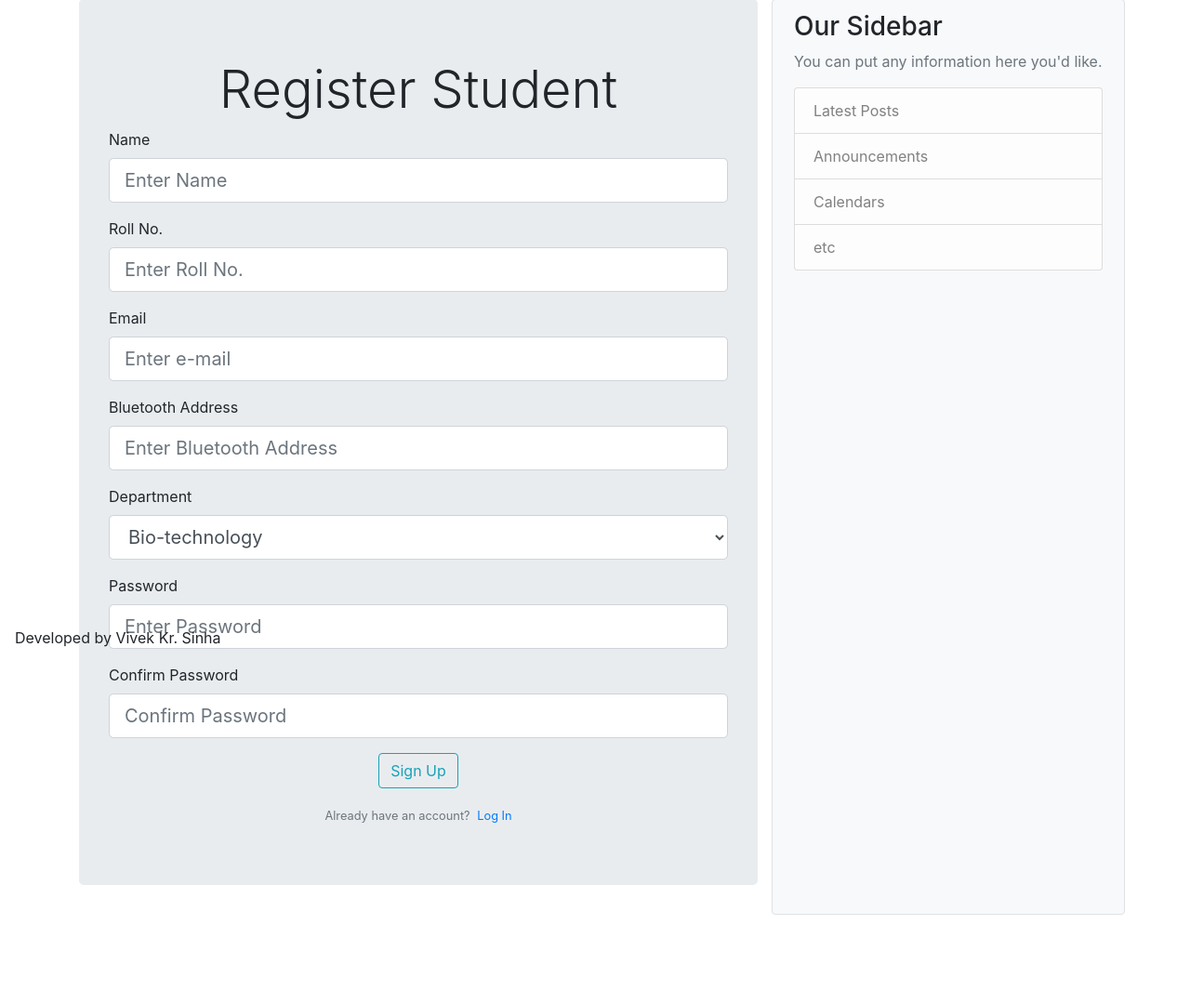
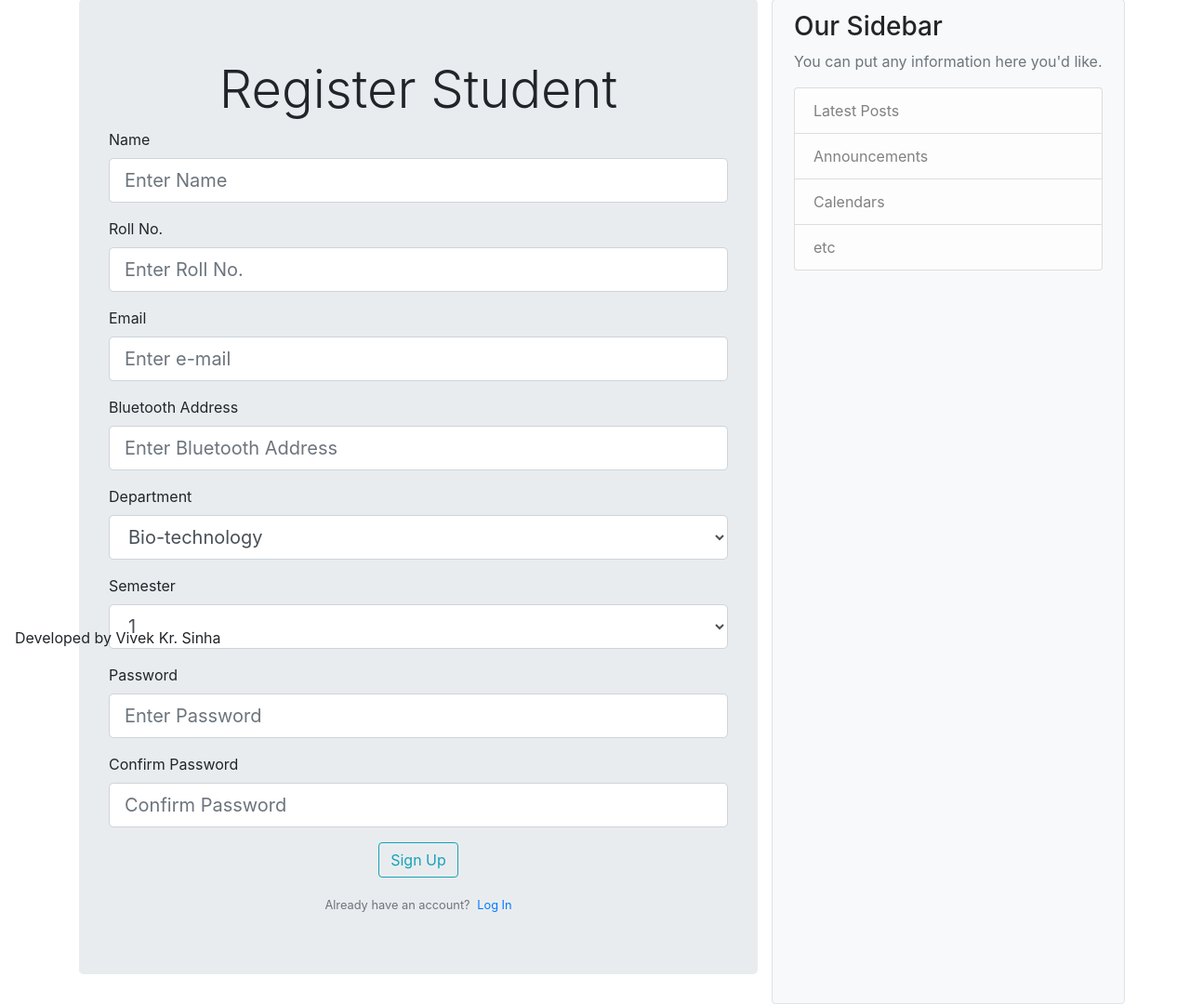
Before and after one commit to k3v007/bluetooth-attendance, a Flask app: page /student/register in a window 1280 px wide. Shown: the part 78-1158 px from the top of the page at 93% size. Before the commit the page ends 1062 px from the top, so only its background shows below. Run offline with Flask 2, Linux system fonts and the light colour scheme; parts of the project's set-up code (start-up, migrations or seed data) failed here and were passed over; some libraries are stand-ins or nearby versions.

Commit message:
added semester field in students

```diff
--- a/app/templates/registerStu.html
+++ b/app/templates/registerStu.html
@@ -72,6 +72,19 @@
         {% endif %}
       </div>
       <div class="form-group">
+        {{ form.semester.label }}
+        {% if form.semester.errors %}
+        {{ form.semester(class="form-control form-control-lg is-invalid") }}
+        <div class="invalid-feedback">
+          {% for error in form.semester.errors %}
+          <span>{{ error }}</span>
+          {% endfor %}
+        </div>
+        {% else %}
+        {{ form.semester(class="form-control form-control-lg") }}
+        {% endif %}
+      </div>
+      <div class="form-group">
         {{ form.password.label }}
         {% if form.password.errors %}
         {{ form.password(class="form-control form-control-lg is-invalid", placeholder="Enter Password") }}
--- a/app/users/students/forms.py
+++ b/app/users/students/forms.py
@@ -29,6 +29,8 @@ class RegistrationForm(FlaskForm):
     ])
     department = SelectField('Department', choices=[
                              (d.name, d.value) for d in DeptCode])
+    semester = SelectField('Semester', choices=[
+                           (str(i), i) for i in range(1, 9)])
     password = PasswordField('Password', validators=[
         DataRequired(),
         Length(min=4, max=50)
--- a/app/users/students/views.py
+++ b/app/users/students/views.py
@@ -24,8 +24,8 @@ def register():
             dept_code=DeptCode[form.department.data]).first()
         student = Student(name=form.name.data, rollno=form.rollno.data,
                           email=form.email.data, password=form.password.data,
-                          bd_addr=form.bd_addr.data,
-                          department=dept)
+                          bd_addr=form.bd_addr.data, department=dept,
+                          semester=form.semester.data)
         db.session.add(student)
         db.session.commit()
         flash('Account created successfully! Please Log In.', 'success')
```
Also changed, not shown: app/models.py (+6 -2 lines).
